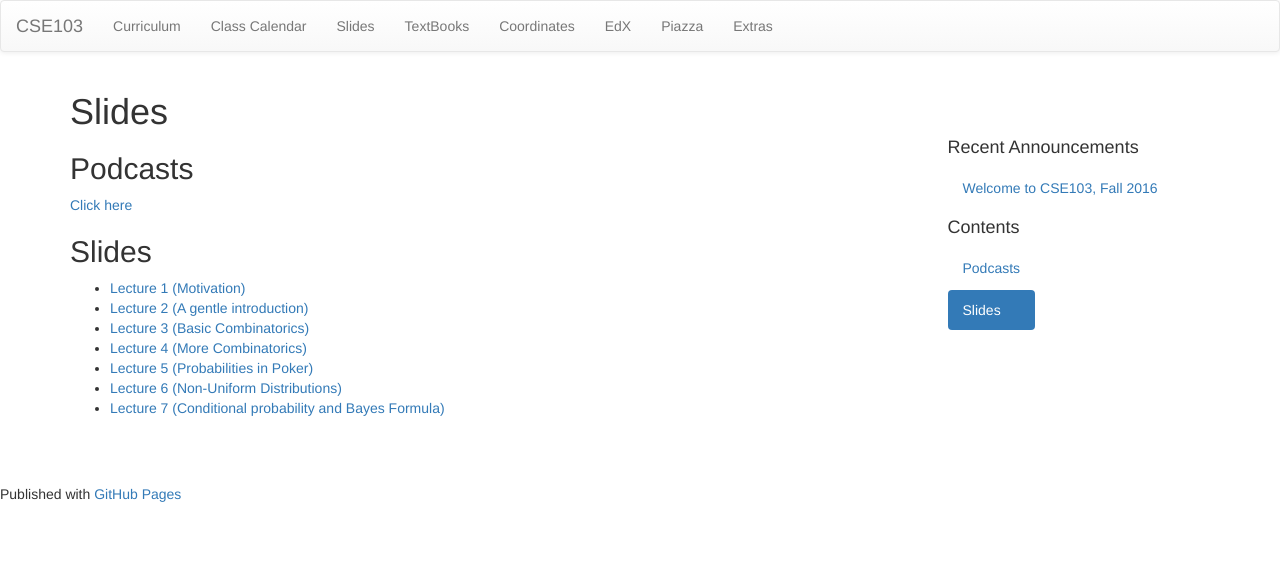
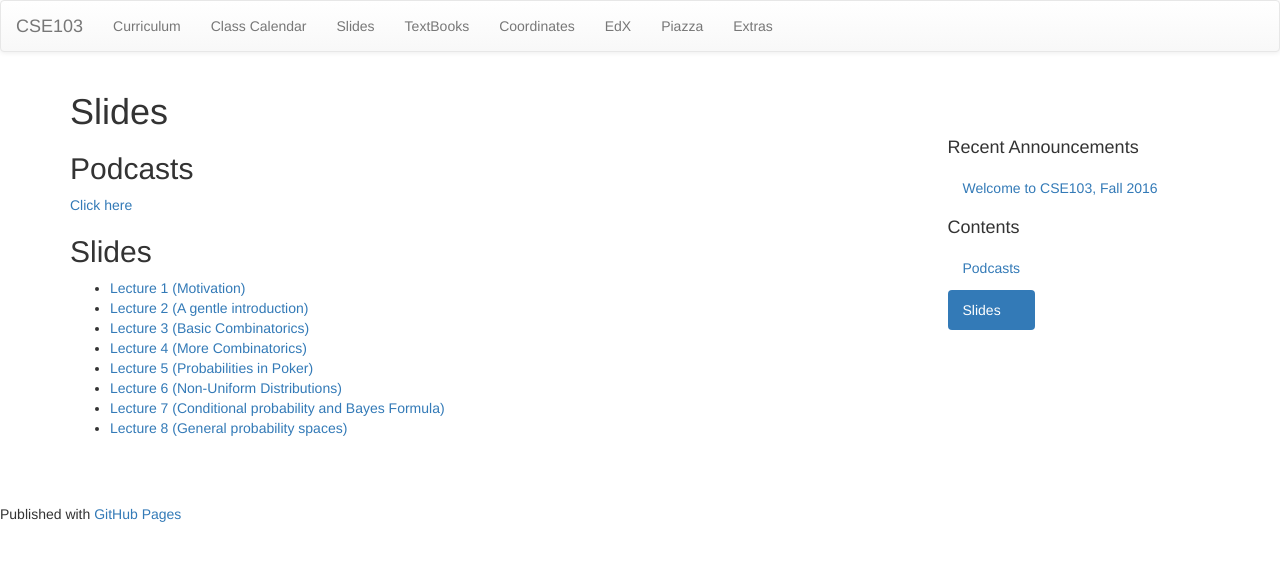
Before and after one commit to cse103/cse103.github.io, a Jekyll site: the page built from pages/18.Slides.md, in a window 1280 px wide. Shown: the top 561 px of the page. Built offline with Jekyll 4.4.1, drawn with Linux system fonts in a browser that asks for light colours; nearby versions of some CDN libraries.

Commit message:
Lecture 8: General Probability spaces

```diff
--- a/pages/18.Slides.md
+++ b/pages/18.Slides.md
@@ -16,3 +16,4 @@ permalink: /slides/
 * [Lecture 5 (Probabilities in Poker)](/Slides/PokerHands.pdf)
 * [Lecture 6 (Non-Uniform Distributions)](/Slides/NewConditioningBayes.pdf)
 * [Lecture 7 (Conditional probability and Bayes Formula)](/Slides/conditionalAndBayes.pdf)
+* [Lecture 8 (General probability spaces)](/Slides/GeneralProbabilityspaces.pdf)
```
Also changed, not shown: 1 other file.
